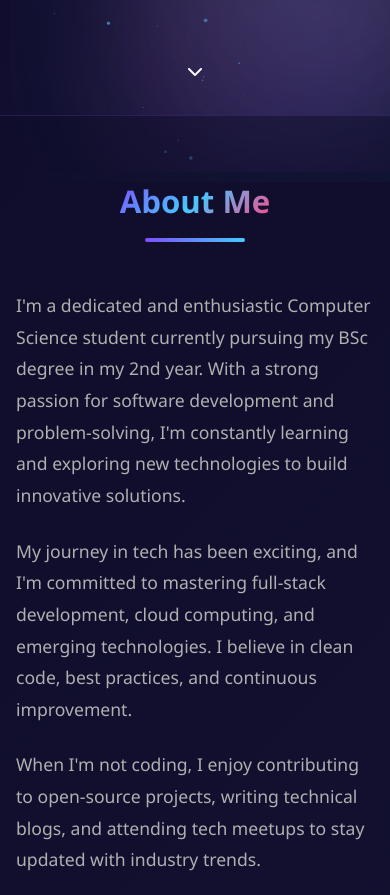
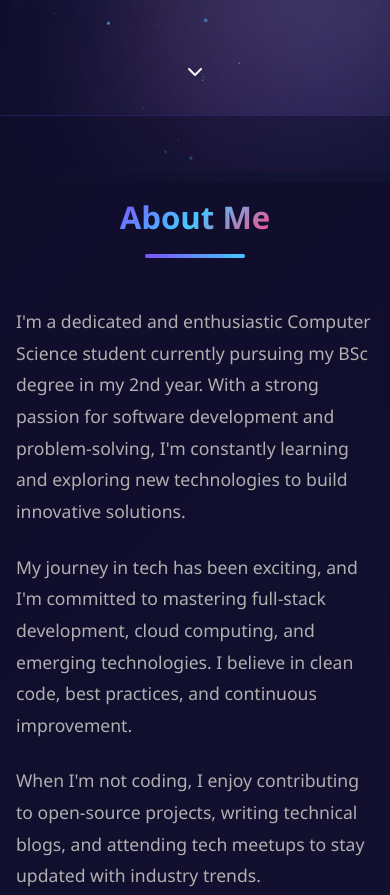
Before and after one commit to raviunique197-sys/Portfolioo, a plain HTML site: page index.html in a window 390 px wide. Shown: the part 672-1567 px from the top of the page. Drawn offline with Linux system fonts and the light colour scheme; animation ran at ten frames a second.

Commit message:
Update index.html

```diff
--- a/index.html
+++ b/index.html
@@ -32,7 +32,7 @@
     html {
     overflow-x: hidden;
     scroll-behavior: smooth;
-    scroll-padding-top: 90px;
+    scroll-padding-top: 6px;
 }
 
     body {
@@ -1379,13 +1379,13 @@
       .projects,
       .internships,
       .gallery,
-      .achievements {
-       padding: 4rem 1rem;
+      .achievements,
+      .contact {
+       padding: 5rem 1rem;
+       scroll-margin-top: 0;
 }
 
-.contact {
-    padding: 4rem 1rem;
-    min-height: 100vh;
+
 }
 
       .about-grid {
@@ -1469,6 +1469,29 @@
         gap: 0.75rem;
       }
     }
+    /* Fix mobile menu section position */
+@media (max-width: 768px) {
+
+  html {
+    scroll-padding-top: 20px;
+  }
+
+  .about,
+  .education,
+  .skills,
+  .projects,
+  .internships,
+  .gallery,
+  .achievements,
+  .contact {
+    scroll-margin-top: 0;
+  }
+
+  /* Contact ko proper top position par scroll hone ke liye */
+  .contact {
+    min-height: 100vh;
+  }
+}
   </style>
 </head>
 
@@ -2297,7 +2320,6 @@
       canvas.width = window.innerWidth;
       canvas.height = window.innerHeight;
     });
-
     // Initialize
     renderProjects("all");
     type();
```
